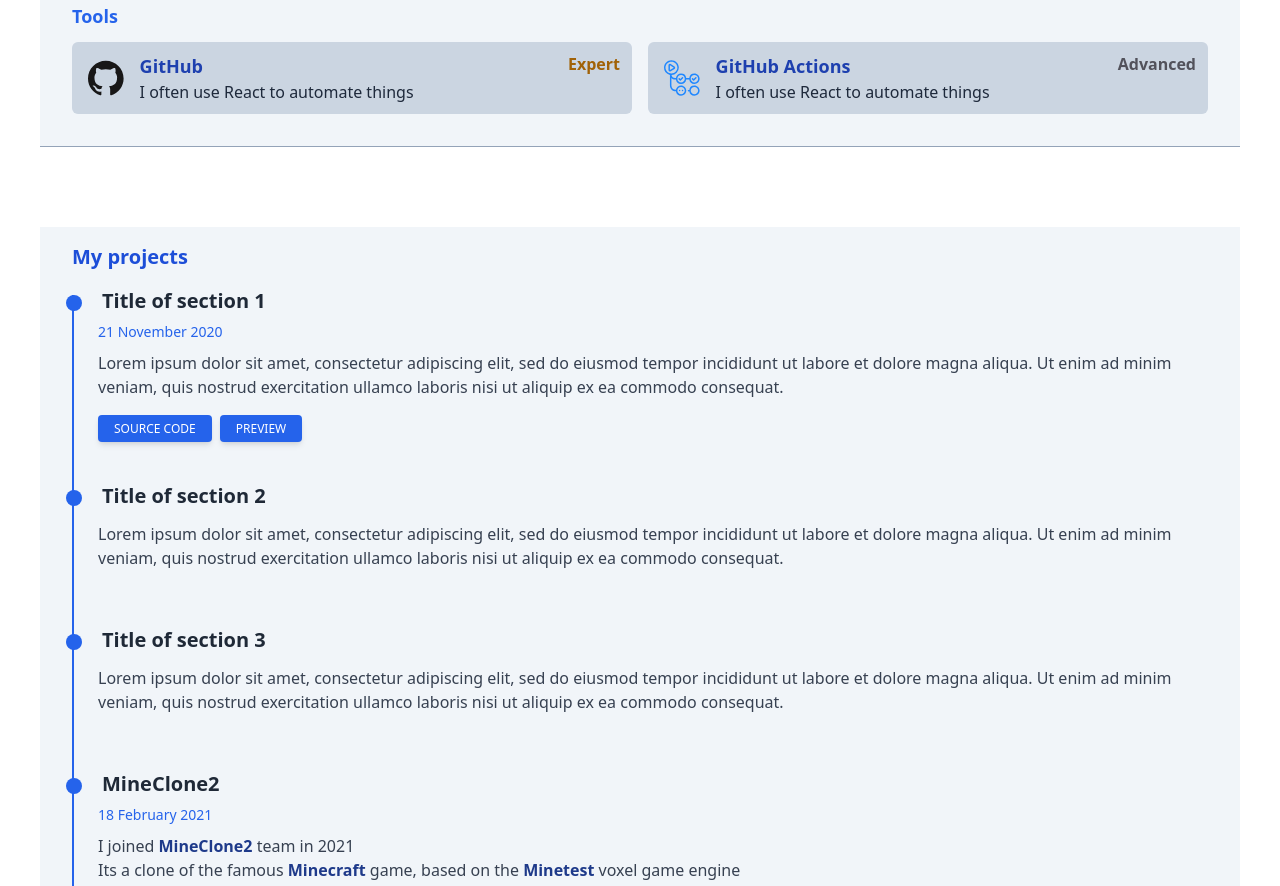
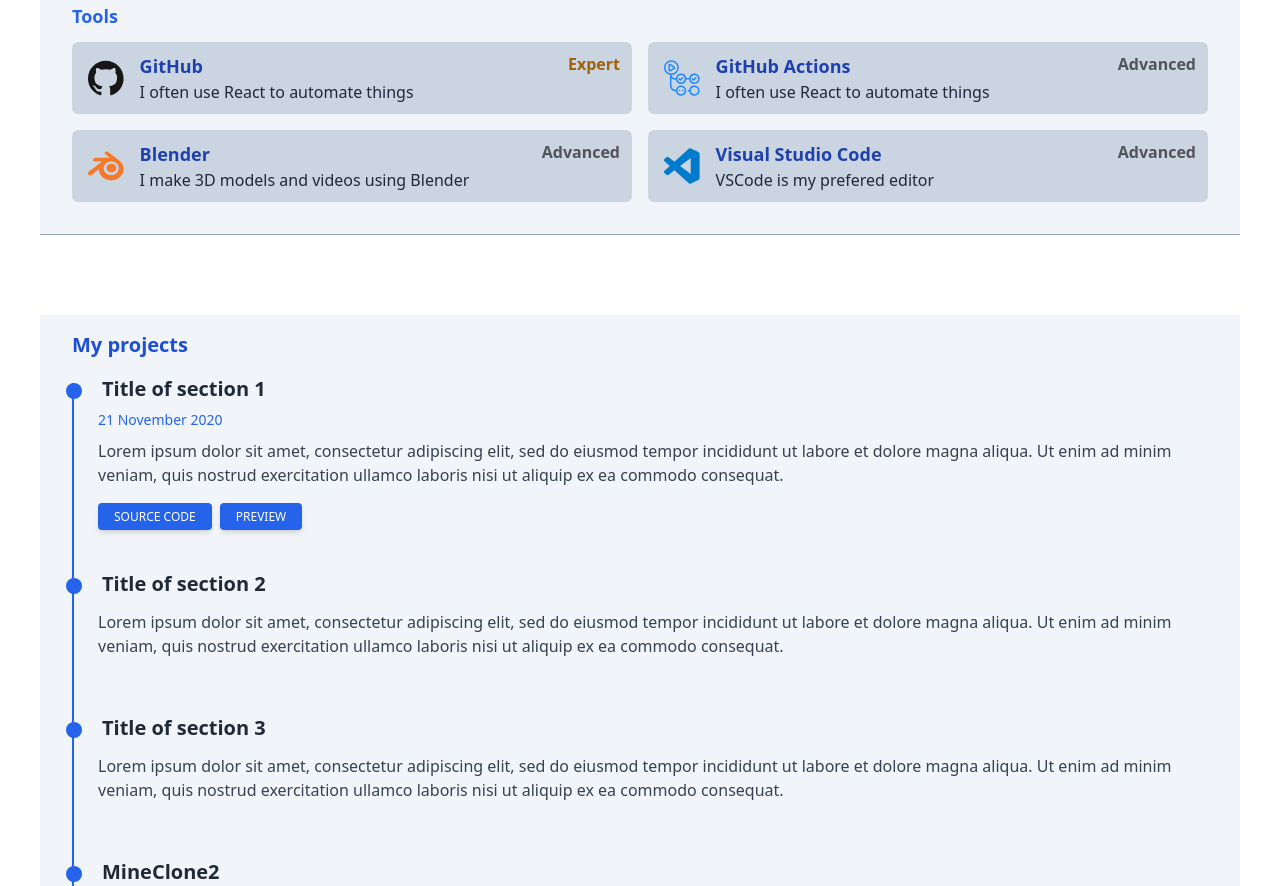
Before and after one commit to AFCMS/AFCMS.github.io, a React (Vite) app: page / in a window 1280 px wide. Shown: the part 880-1766 px from the top of the page. Built offline with nearby package versions, Linux system fonts and the light colour scheme.

Commit message:
Add some more skills

```diff
--- a/src/components/SkillsSection/index.tsx
+++ b/src/components/SkillsSection/index.tsx
@@ -1,6 +1,7 @@
 import Section from "../Section";
 import SkillItem, { SkillItemLevel } from "../SkillItem";
 import {
+	SiBlender,
 	SiGithub,
 	SiGithubactions,
 	SiGo,
@@ -9,6 +10,7 @@ import {
 	SiMinetest,
 	SiPython,
 	SiReact,
+	SiVisualstudiocode,
 } from "react-icons/si";
 
 const SkillsSection = () => {
@@ -88,6 +90,22 @@ const SkillsSection = () => {
 						desc="I often use React to automate things"
 						level={SkillItemLevel.advanced}
 					/>
+					<SkillItem
+						name="Blender"
+						icon={SiBlender}
+						alt="Blender Icon"
+						color="#F5792A"
+						desc="I make 3D models and videos using Blender"
+						level={SkillItemLevel.advanced}
+					/>
+					<SkillItem
+						name="Visual Studio Code"
+						icon={SiVisualstudiocode}
+						alt="Visual Studio Code Icon"
+						color="#007ACC"
+						desc="VSCode is my prefered editor"
+						level={SkillItemLevel.advanced}
+					/>
 				</div>
 			</div>
 		</Section>
```
